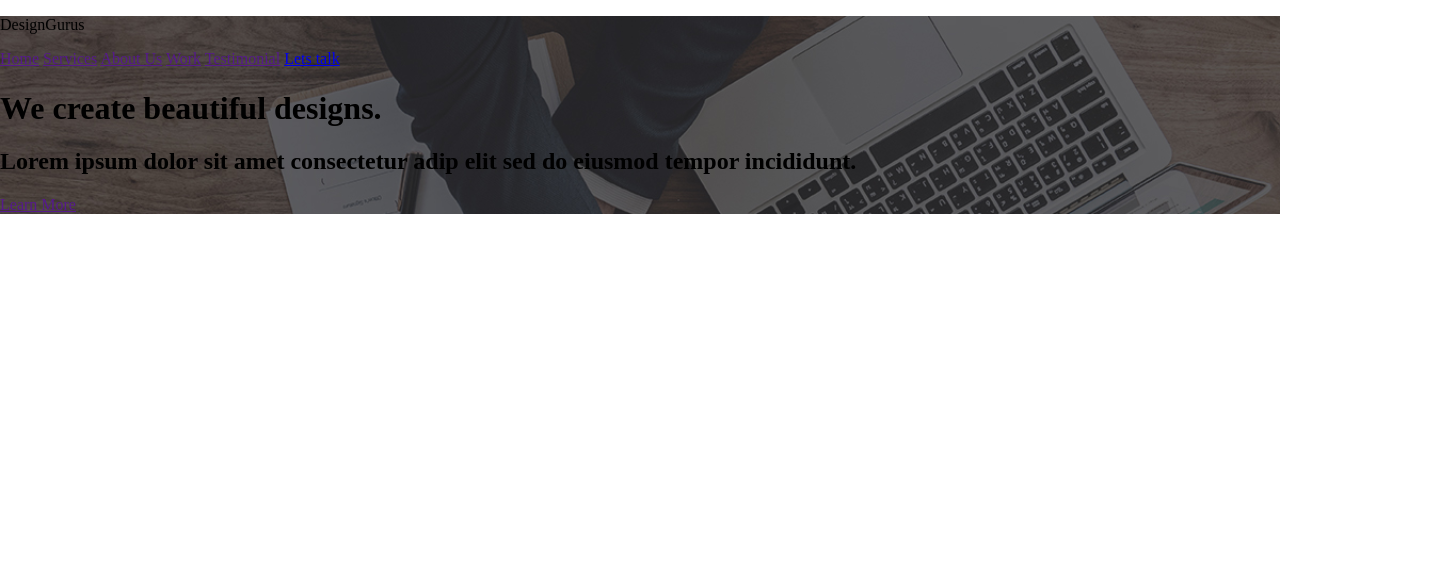
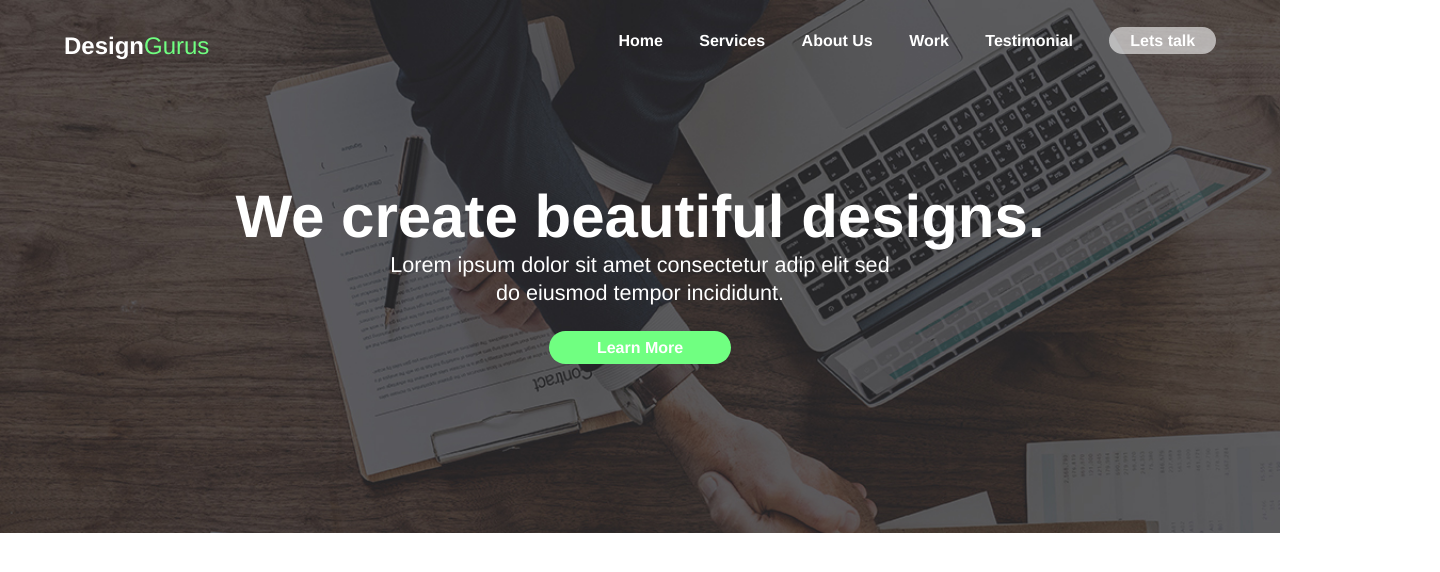
Before and after one commit to SendiSteve/designGurus-landing-page, a plain HTML site: page index.html in a window 1280 px wide. Shown: the whole page, 1440 px wide, since content can reach past the window. Drawn offline with nearby package versions, Linux system fonts and the light colour scheme.

Commit message:
Add styles for the hero area

```diff
--- a/index.html
+++ b/index.html
@@ -7,6 +7,8 @@
     <link rel="stylesheet" href="https://cdnjs.cloudflare.com/ajax/libs/normalize/8.0.0/normalize.min.css">
     <!--custom css-->
     <link rel="stylesheet" href="css/styles.css">
+    <!--Google font-->
+    <link href="https://fonts.googleapis.com/css?family=Roboto+Condensed:400,700" rel="stylesheet">
 </head>
 <body>
 <section id="banner">
@@ -20,7 +22,7 @@
                 <a href="">About Us</a>
                 <a href="">Work</a>
                 <a href="">Testimonial</a>
-                <a href="#">Lets talk</a>
+                <a href="#" class="button btn-secondary btn-small">Lets talk</a>
             </nav>
 
             <div class="content">
--- a/scss/styles.scss
+++ b/scss/styles.scss
@@ -1,10 +1,88 @@
 /*--------Global styles------*/
-.wrapper{
+$white: #fff;
+$highlight: #70ff81;
+$grey_background: #efefef;
+$indicators: #a39f9d;
+$footer-background: #9f9c9a;
+$paragraph-color: #a6a6a6;
+$title-color: #3f3d4e;
+
+.wrapper {
   width: 1440px;
+  max-width: 90%;
+  margin: 0 auto;
+
 }
+.button{
+  border: none;
+  color: $white;
+  text-decoration: none;
+  border-radius: 2rem;
+  padding: .5rem 3rem;
+  font-weight: bold;
+  text-align: center;
+}
+.button_highlight{
+  background: $highlight;
+}
+.btn-secondary{
+  background: rgba(250, 250, 250, 0.6);
+}
+.btn-small{
+  padding: .3rem 1.3rem;
+}
+
+body {
+  font-family: "Brandon Grotesque", "Roboto Slab", Helvetica, sans-serif;
+  font-weight: normal;
+}
+
 /*--------Banner styles------*/
 #banner {
   background: url("../images/banner.jpg") no-repeat;
   background-size: cover;
-  background-blend-mode: difference;
+  header {
+    padding: 2rem 0;
+  }
+  #logo {
+    color: $white;
+    font-weight: 700;
+    font-size: 1.5rem;
+    float: left;
+    margin: 0;
+    span {
+      color: $highlight;
+      font-weight: 500;
+    }
+  }
+  nav {
+    float: right;
+    a {
+      color: $white;
+      font-weight: 700;
+      margin-left: 2rem;
+      text-decoration: none;
+    }
+  }
+  .content {
+    padding: 9.375rem 0 9rem 0;
+  }
+  .title, .sub_title {
+    color: $white;
+    text-align: center;
+  }
+  .title {
+    font-size: 3.75rem;
+    margin: 0;
+  }
+  .sub_title {
+    font-weight: 400;
+    font-size: 1.35rem;
+    width: 500px;
+    margin: 0 auto 2rem auto;
+    line-height: 1.75rem;
+  }
+  .btn-wrapper{
+    text-align: center;
+  }
 }
```
Also changed, not shown: css/styles.css.
